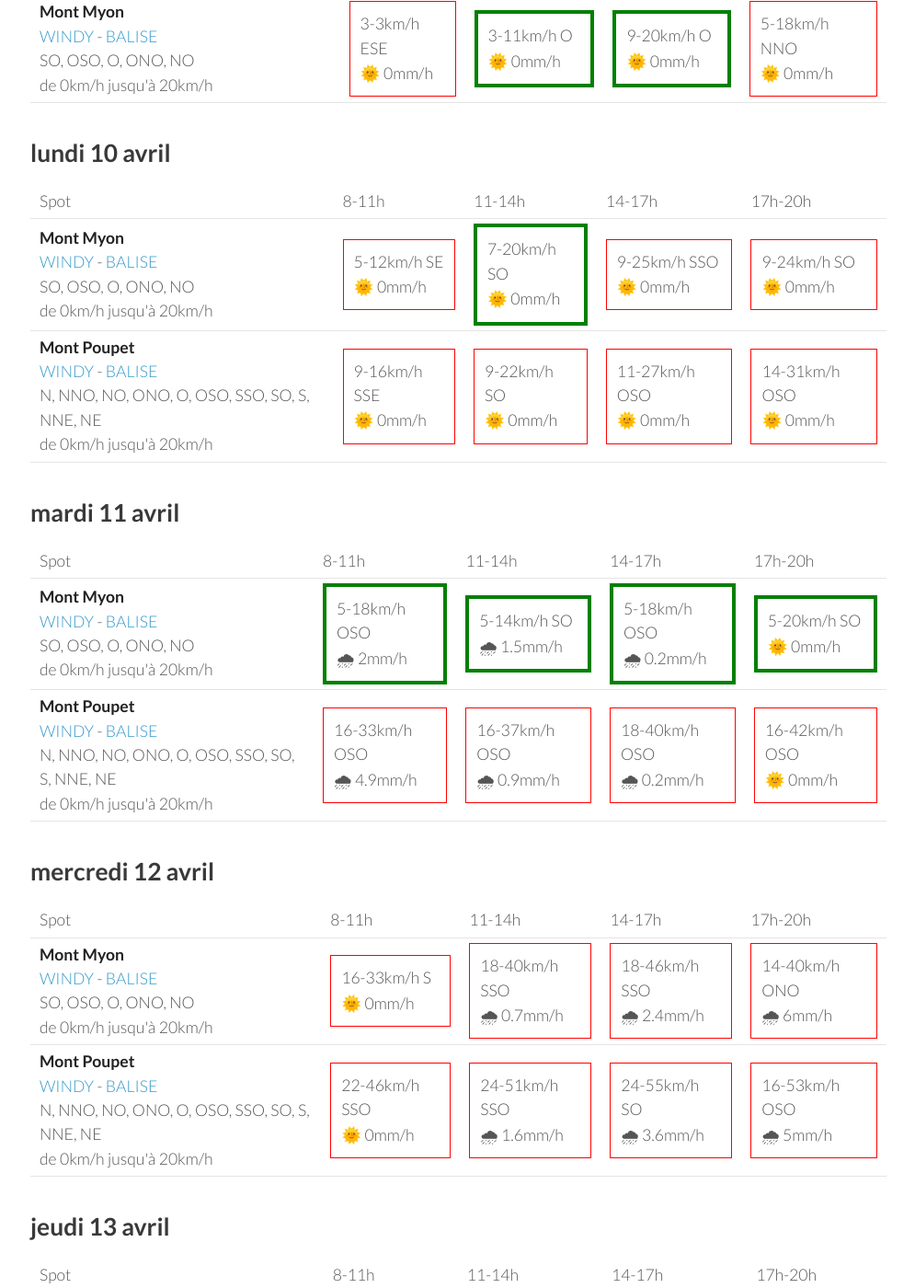
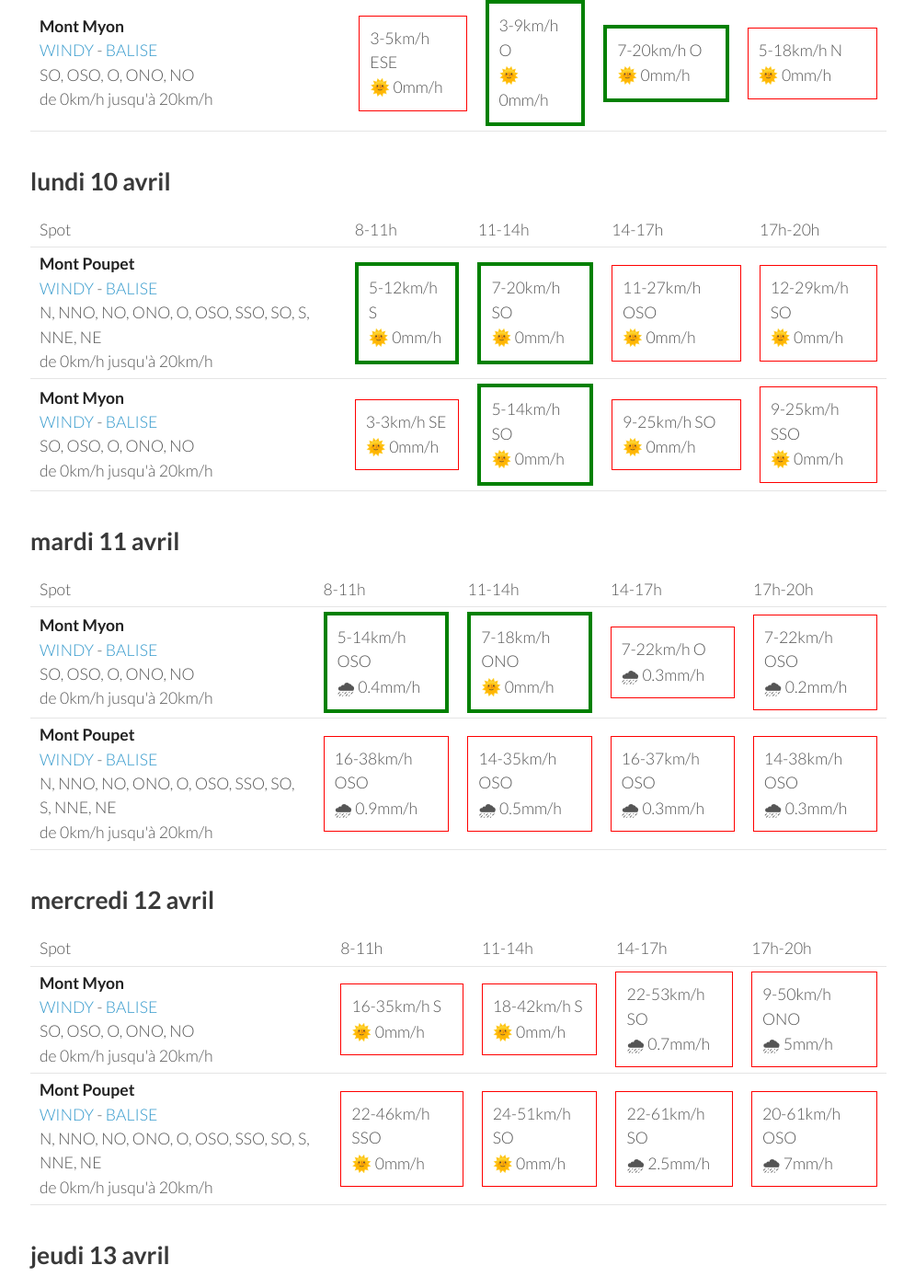
Before and after one commit to parapente-dans-le-nord/parapente-dans-le-nord.github.io, a Jekyll site: the page built from jura.markdown, in a window 1280 px wide and 1400 px high, scrolled down 905 px. Shown: the whole window at 92% size, without its empty margins (25-1020 px from the left). Built offline with Jekyll 4.4.1, drawn with Linux system fonts in a browser that asks for light colours; some of the changed text lies outside the part shown.

Commit message:
update index.markdown

```diff
--- a/jura.markdown
+++ b/jura.markdown
@@ -7,7 +7,7 @@ title:  "Tous les spots"
 {: .links}
 
 # Prevision Windy, modèle Arome
-page mise à jour le samedi 08 avril 13:20
+page mise à jour le samedi 08 avril 22:20
 
 ## samedi 08 avril
 
@@ -25,18 +25,18 @@ page mise à jour le samedi 08 avril 13:20
         <td><strong>Mont Poupet</strong><br><a href="https://windy.com/46.970/5.876?46.541,5.876,8">WINDY</a> - <span class=""><a href="http://www.balisemeteo.com/balise.php?idBalise=92">BALISE</a> </span><br> <span class="vent-favorable">N, NNO, NO, ONO, O, OSO, SSO, SO, S, NNE, NE</span><br><span class="force-vent">de 0km/h jusqu'à 20km/h</span> </td>
 
             <td><div class="not-flyable"><p>0-0km/h NA</p><p>🌧️ 0mm/h</p></div></td>
-            <td><div class="flyable"><p>7-18km/h NNE</p><p>🌞 0mm/h</p></div></td>
-            <td><div class="not-flyable"><p>11-25km/h N</p><p>🌞 0mm/h</p></div></td>
-            <td><div class="not-flyable"><p>11-27km/h NNE</p><p>🌞 0mm/h</p></div></td>
+            <td><div class="not-flyable"><p>0-0km/h NA</p><p>🌧️ 0mm/h</p></div></td>
+            <td><div class="not-flyable"><p>0-0km/h NA</p><p>🌧️ 0mm/h</p></div></td>
+            <td><div class="not-flyable"><p>11-31km/h NNE</p><p>🌞 0mm/h</p></div></td>
 
     </tr>
 <tr>
         <td><strong>Mont Myon</strong><br><a href="https://windy.com/46.331/5.397?45.898,5.394,8,m:eWoagj8">WINDY</a> - <span class=""><a href="http://www.balisemeteo.com/balise.php?idBalise=70">BALISE</a> </span><br> <span class="vent-favorable">SO, OSO, O, ONO, NO</span><br><span class="force-vent">de 0km/h jusqu'à 20km/h</span> </td>
 
             <td><div class="not-flyable"><p>0-0km/h NA</p><p>🌧️ 0mm/h</p></div></td>
-            <td><div class="flyable"><p>5-12km/h ONO</p><p>🌞 0mm/h</p></div></td>
-            <td><div class="not-flyable"><p>11-25km/h N</p><p>🌞 0mm/h</p></div></td>
-            <td><div class="not-flyable"><p>11-27km/h N</p><p>🌞 0mm/h</p></div></td>
+            <td><div class="not-flyable"><p>0-0km/h NA</p><p>🌧️ 0mm/h</p></div></td>
+            <td><div class="not-flyable"><p>0-0km/h NA</p><p>🌧️ 0mm/h</p></div></td>
+            <td><div class="not-flyable"><p>12-33km/h NNE</p><p>🌞 0mm/h</p></div></td>
 
     </tr>
 
@@ -59,8 +59,8 @@ page mise à jour le samedi 08 avril 13:20
         <td><strong>Mont Poupet</strong><br><a href="https://windy.com/46.970/5.876?46.541,5.876,8">WINDY</a> - <span class=""><a href="http://www.balisemeteo.com/balise.php?idBalise=92">BALISE</a> </span><br> <span class="vent-favorable">N, NNO, NO, ONO, O, OSO, SSO, SO, S, NNE, NE</span><br><span class="force-vent">de 0km/h jusqu'à 20km/h</span> </td>
 
             <td><div class="not-flyable"><p>7-14km/h E</p><p>🌞 0mm/h</p></div></td>
-            <td><div class="flyable"><p>3-9km/h NNO</p><p>🌞 0mm/h</p></div></td>
-            <td><div class="flyable"><p>7-20km/h NO</p><p>🌞 0mm/h</p></div></td>
+            <td><div class="flyable"><p>3-7km/h N</p><p>🌞 0mm/h</p></div></td>
+            <td><div class="not-flyable"><p>9-22km/h NNO</p><p>🌞 0mm/h</p></div></td>
             <td><div class="flyable"><p>7-20km/h NNO</p><p>🌞 0mm/h</p></div></td>
 
 
@@ -68,10 +68,10 @@ page mise à jour le samedi 08 avril 13:20
 <tr>
         <td><strong>Mont Myon</strong><br><a href="https://windy.com/46.331/5.397?45.898,5.394,8,m:eWoagj8">WINDY</a> - <span class=""><a href="http://www.balisemeteo.com/balise.php?idBalise=70">BALISE</a> </span><br> <span class="vent-favorable">SO, OSO, O, ONO, NO</span><br><span class="force-vent">de 0km/h jusqu'à 20km/h</span> </td>
 
-            <td><div class="not-flyable"><p>3-3km/h ESE</p><p>🌞 0mm/h</p></div></td>
-            <td><div class="flyable"><p>3-11km/h O</p><p>🌞 0mm/h</p></div></td>
-            <td><div class="flyable"><p>9-20km/h O</p><p>🌞 0mm/h</p></div></td>
-            <td><div class="not-flyable"><p>5-18km/h NNO</p><p>🌞 0mm/h</p></div></td>
+            <td><div class="not-flyable"><p>3-5km/h ESE</p><p>🌞 0mm/h</p></div></td>
+            <td><div class="flyable"><p>3-9km/h O</p><p>🌞 0mm/h</p></div></td>
+            <td><div class="flyable"><p>7-20km/h O</p><p>🌞 0mm/h</p></div></td>
+            <td><div class="not-flyable"><p>5-18km/h N</p><p>🌞 0mm/h</p></div></td>
 
 
     </tr>
@@ -92,22 +92,22 @@ page mise à jour le samedi 08 avril 13:20
       <td>17h-20h</td>
     </tr>
 <tr>
-        <td><strong>Mont Myon</strong><br><a href="https://windy.com/46.331/5.397?45.898,5.394,8,m:eWoagj8">WINDY</a> - <span class=""><a href="http://www.balisemeteo.com/balise.php?idBalise=70">BALISE</a> </span><br> <span class="vent-favorable">SO, OSO, O, ONO, NO</span><br><span class="force-vent">de 0km/h jusqu'à 20km/h</span> </td>
+        <td><strong>Mont Poupet</strong><br><a href="https://windy.com/46.970/5.876?46.541,5.876,8">WINDY</a> - <span class=""><a href="http://www.balisemeteo.com/balise.php?idBalise=92">BALISE</a> </span><br> <span class="vent-favorable">N, NNO, NO, ONO, O, OSO, SSO, SO, S, NNE, NE</span><br><span class="force-vent">de 0km/h jusqu'à 20km/h</span> </td>
 
-            <td><div class="not-flyable"><p>5-12km/h SE</p><p>🌞 0mm/h</p></div></td>
+            <td><div class="flyable"><p>5-12km/h S</p><p>🌞 0mm/h</p></div></td>
             <td><div class="flyable"><p>7-20km/h SO</p><p>🌞 0mm/h</p></div></td>
-            <td><div class="not-flyable"><p>9-25km/h SSO</p><p>🌞 0mm/h</p></div></td>
-            <td><div class="not-flyable"><p>9-24km/h SO</p><p>🌞 0mm/h</p></div></td>
+            <td><div class="not-flyable"><p>11-27km/h OSO</p><p>🌞 0mm/h</p></div></td>
+            <td><div class="not-flyable"><p>12-29km/h SO</p><p>🌞 0mm/h</p></div></td>
 
 
     </tr>
 <tr>
-        <td><strong>Mont Poupet</strong><br><a href="https://windy.com/46.970/5.876?46.541,5.876,8">WINDY</a> - <span class=""><a href="http://www.balisemeteo.com/balise.php?idBalise=92">BALISE</a> </span><br> <span class="vent-favorable">N, NNO, NO, ONO, O, OSO, SSO, SO, S, NNE, NE</span><br><span class="force-vent">de 0km/h jusqu'à 20km/h</span> </td>
+        <td><strong>Mont Myon</strong><br><a href="https://windy.com/46.331/5.397?45.898,5.394,8,m:eWoagj8">WINDY</a> - <span class=""><a href="http://www.balisemeteo.com/balise.php?idBalise=70">BALISE</a> </span><br> <span class="vent-favorable">SO, OSO, O, ONO, NO</span><br><span class="force-vent">de 0km/h jusqu'à 20km/h</span> </td>
 
-            <td><div class="not-flyable"><p>9-16km/h SSE</p><p>🌞 0mm/h</p></div></td>
-            <td><div class="not-flyable"><p>9-22km/h SO</p><p>🌞 0mm/h</p></div></td>
-            <td><div class="not-flyable"><p>11-27km/h OSO</p><p>🌞 0mm/h</p></div></td>
-            <td><div class="not-flyable"><p>14-31km/h OSO</p><p>🌞 0mm/h</p></div></td>
+            <td><div class="not-flyable"><p>3-3km/h SE</p><p>🌞 0mm/h</p></div></td>
+            <td><div class="flyable"><p>5-14km/h SO</p><p>🌞 0mm/h</p></div></td>
+            <td><div class="not-flyable"><p>9-25km/h SO</p><p>🌞 0mm/h</p></div></td>
+            <td><div class="not-flyable"><p>9-25km/h SSO</p><p>🌞 0mm/h</p></div></td>
 
 
     </tr>
@@ -130,20 +130,20 @@ page mise à jour le samedi 08 avril 13:20
 <tr>
         <td><strong>Mont Myon</strong><br><a href="https://windy.com/46.331/5.397?45.898,5.394,8,m:eWoagj8">WINDY</a> - <span class=""><a href="http://www.balisemeteo.com/balise.php?idBalise=70">BALISE</a> </span><br> <span class="vent-favorable">SO, OSO, O, ONO, NO</span><br><span class="force-vent">de 0km/h jusqu'à 20km/h</span> </td>
 
-            <td><div class="flyable"><p>5-18km/h OSO</p><p>🌧 2mm/h</p></div></td>
-            <td><div class="flyable"><p>5-14km/h SO</p><p>🌧 1.5mm/h</p></div></td>
-            <td><div class="flyable"><p>5-18km/h OSO</p><p>🌧 0.2mm/h</p></div></td>
-            <td><div class="flyable"><p>5-20km/h SO</p><p>🌞 0mm/h</p></div></td>
+            <td><div class="flyable"><p>5-14km/h OSO</p><p>🌧 0.4mm/h</p></div></td>
+            <td><div class="flyable"><p>7-18km/h ONO</p><p>🌞 0mm/h</p></div></td>
+            <td><div class="not-flyable"><p>7-22km/h O</p><p>🌧 0.3mm/h</p></div></td>
+            <td><div class="not-flyable"><p>7-22km/h OSO</p><p>🌧 0.2mm/h</p></div></td>
 
 
     </tr>
 <tr>
         <td><strong>Mont Poupet</strong><br><a href="https://windy.com/46.970/5.876?46.541,5.876,8">WINDY</a> - <span class=""><a href="http://www.balisemeteo.com/balise.php?idBalise=92">BALISE</a> </span><br> <span class="vent-favorable">N, NNO, NO, ONO, O, OSO, SSO, SO, S, NNE, NE</span><br><span class="force-vent">de 0km/h jusqu'à 20km/h</span> </td>
 
-            <td><div class="not-flyable"><p>16-33km/h OSO</p><p>🌧 4.9mm/h</p></div></td>
-            <td><div class="not-flyable"><p>16-37km/h OSO</p><p>🌧 0.9mm/h</p></div></td>
-            <td><div class="not-flyable"><p>18-40km/h OSO</p><p>🌧 0.2mm/h</p></div></td>
-            <td><div class="not-flyable"><p>16-42km/h OSO</p><p>🌞 0mm/h</p></div></td>
+            <td><div class="not-flyable"><p>16-38km/h OSO</p><p>🌧 0.9mm/h</p></div></td>
+            <td><div class="not-flyable"><p>14-35km/h OSO</p><p>🌧 0.5mm/h</p></div></td>
+            <td><div class="not-flyable"><p>16-37km/h OSO</p><p>🌧 0.3mm/h</p></div></td>
+            <td><div class="not-flyable"><p>14-38km/h OSO</p><p>🌧 0.3mm/h</p></div></td>
 
 
     </tr>
@@ -166,10 +166,10 @@ page mise à jour le samedi 08 avril 13:20
 <tr>
         <td><strong>Mont Myon</strong><br><a href="https://windy.com/46.331/5.397?45.898,5.394,8,m:eWoagj8">WINDY</a> - <span class=""><a href="http://www.balisemeteo.com/balise.php?idBalise=70">BALISE</a> </span><br> <span class="vent-favorable">SO, OSO, O, ONO, NO</span><br><span class="force-vent">de 0km/h jusqu'à 20km/h</span> </td>
 
-            <td><div class="not-flyable"><p>16-33km/h S</p><p>🌞 0mm/h</p></div></td>
-            <td><div class="not-flyable"><p>18-40km/h SSO</p><p>🌧 0.7mm/h</p></div></td>
-            <td><div class="not-flyable"><p>18-46km/h SSO</p><p>🌧 2.4mm/h</p></div></td>
-            <td><div class="not-flyable"><p>14-40km/h ONO</p><p>🌧 6mm/h</p></div></td>
+            <td><div class="not-flyable"><p>16-35km/h S</p><p>🌞 0mm/h</p></div></td>
+            <td><div class="not-flyable"><p>18-42km/h S</p><p>🌞 0mm/h</p></div></td>
+            <td><div class="not-flyable"><p>22-53km/h SO</p><p>🌧 0.7mm/h</p></div></td>
+            <td><div class="not-flyable"><p>9-50km/h ONO</p><p>🌧 5mm/h</p></div></td>
 
 
     </tr>
@@ -177,9 +177,9 @@ page mise à jour le samedi 08 avril 13:20
         <td><strong>Mont Poupet</strong><br><a href="https://windy.com/46.970/5.876?46.541,5.876,8">WINDY</a> - <span class=""><a href="http://www.balisemeteo.com/balise.php?idBalise=92">BALISE</a> </span><br> <span class="vent-favorable">N, NNO, NO, ONO, O, OSO, SSO, SO, S, NNE, NE</span><br><span class="force-vent">de 0km/h jusqu'à 20km/h</span> </td>
 
             <td><div class="not-flyable"><p>22-46km/h SSO</p><p>🌞 0mm/h</p></div></td>
-            <td><div class="not-flyable"><p>24-51km/h SSO</p><p>🌧 1.6mm/h</p></div></td>
-            <td><div class="not-flyable"><p>24-55km/h SO</p><p>🌧 3.6mm/h</p></div></td>
-            <td><div class="not-flyable"><p>16-53km/h OSO</p><p>🌧 5mm/h</p></div></td>
+            <td><div class="not-flyable"><p>24-51km/h SO</p><p>🌞 0mm/h</p></div></td>
+            <td><div class="not-flyable"><p>22-61km/h SO</p><p>🌧 2.5mm/h</p></div></td>
+            <td><div class="not-flyable"><p>20-61km/h OSO</p><p>🌧 7mm/h</p></div></td>
 
 
     </tr>
@@ -202,20 +202,20 @@ page mise à jour le samedi 08 avril 13:20
 <tr>
         <td><strong>Mont Myon</strong><br><a href="https://windy.com/46.331/5.397?45.898,5.394,8,m:eWoagj8">WINDY</a> - <span class=""><a href="http://www.balisemeteo.com/balise.php?idBalise=70">BALISE</a> </span><br> <span class="vent-favorable">SO, OSO, O, ONO, NO</span><br><span class="force-vent">de 0km/h jusqu'à 20km/h</span> </td>
 
-            <td><div class="not-flyable"><p>5-11km/h SSE</p><p>🌞 0mm/h</p></div></td>
-            <td><div class="not-flyable"><p>11-25km/h OSO</p><p>🌧 0.3mm/h</p></div></td>
+            <td><div class="flyable"><p>5-16km/h SO</p><p>🌧 0.4mm/h</p></div></td>
+            <td><div class="not-flyable"><p>11-31km/h O</p><p>🌧 0.5mm/h</p></div></td>
             <td><div class="not-flyable"><p>12-31km/h O</p><p>🌧 0.3mm/h</p></div></td>
-            <td><div class="not-flyable"><p>7-31km/h NNO</p><p>🌧 1.1mm/h</p></div></td>
+            <td><div class="not-flyable"><p>9-29km/h NO</p><p>🌧 1.1mm/h</p></div></td>
 
 
     </tr>
 <tr>
         <td><strong>Mont Poupet</strong><br><a href="https://windy.com/46.970/5.876?46.541,5.876,8">WINDY</a> - <span class=""><a href="http://www.balisemeteo.com/balise.php?idBalise=92">BALISE</a> </span><br> <span class="vent-favorable">N, NNO, NO, ONO, O, OSO, SSO, SO, S, NNE, NE</span><br><span class="force-vent">de 0km/h jusqu'à 20km/h</span> </td>
 
-            <td><div class="not-flyable"><p>14-31km/h SO</p><p>🌧 0.3mm/h</p></div></td>
-            <td><div class="not-flyable"><p>16-38km/h OSO</p><p>🌞 0mm/h</p></div></td>
-            <td><div class="not-flyable"><p>14-38km/h OSO</p><p>🌧 0.3mm/h</p></div></td>
-            <td><div class="not-flyable"><p>14-37km/h O</p><p>🌧 1mm/h</p></div></td>
+            <td><div class="not-flyable"><p>16-33km/h SO</p><p>🌧 0.3mm/h</p></div></td>
+            <td><div class="not-flyable"><p>16-40km/h OSO</p><p>🌧 0.8mm/h</p></div></td>
+            <td><div class="not-flyable"><p>14-37km/h OSO</p><p>🌧 0.2mm/h</p></div></td>
+            <td><div class="not-flyable"><p>7-33km/h SO</p><p>🌧 1.3mm/h</p></div></td>
 
 
     </tr>
```
